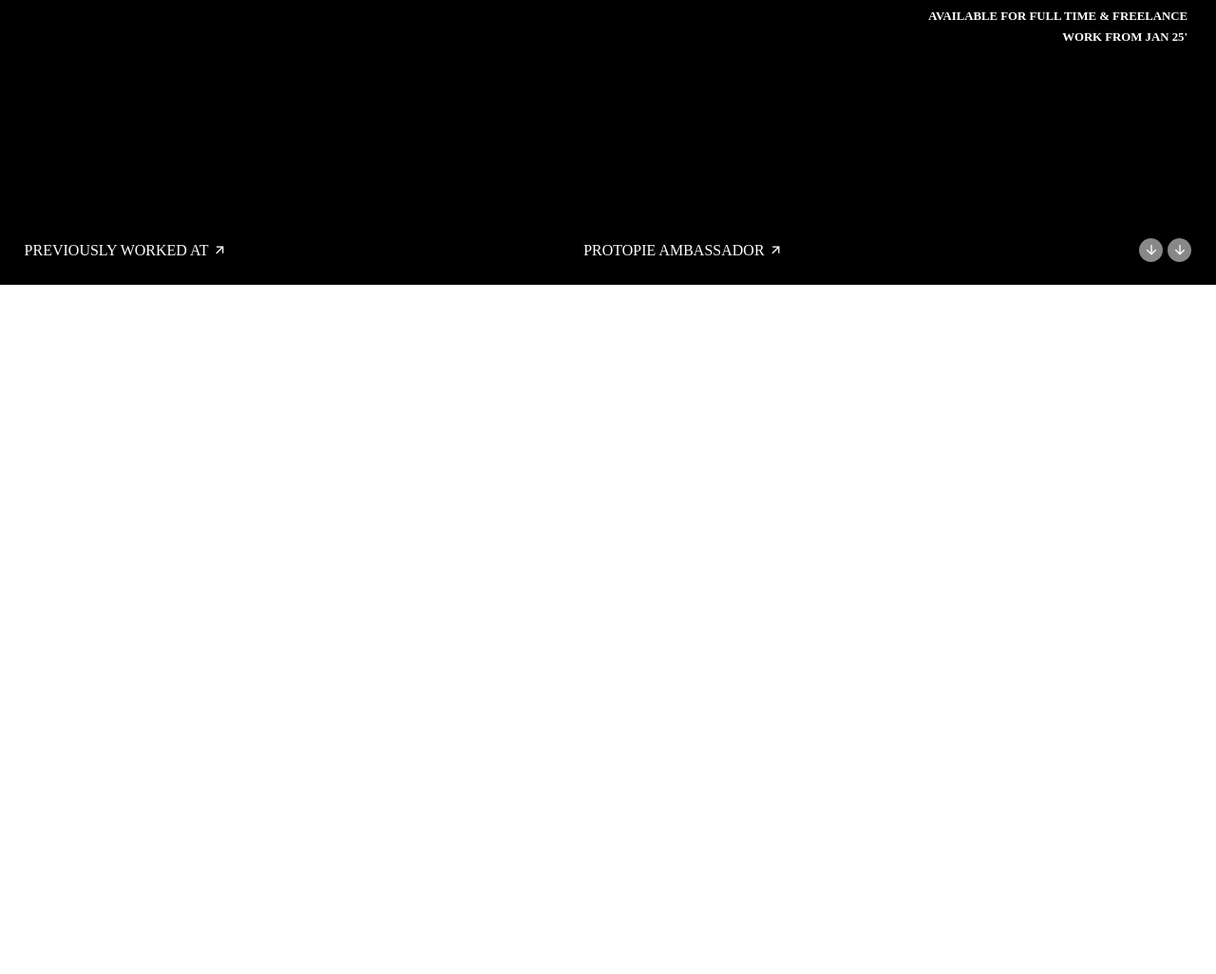
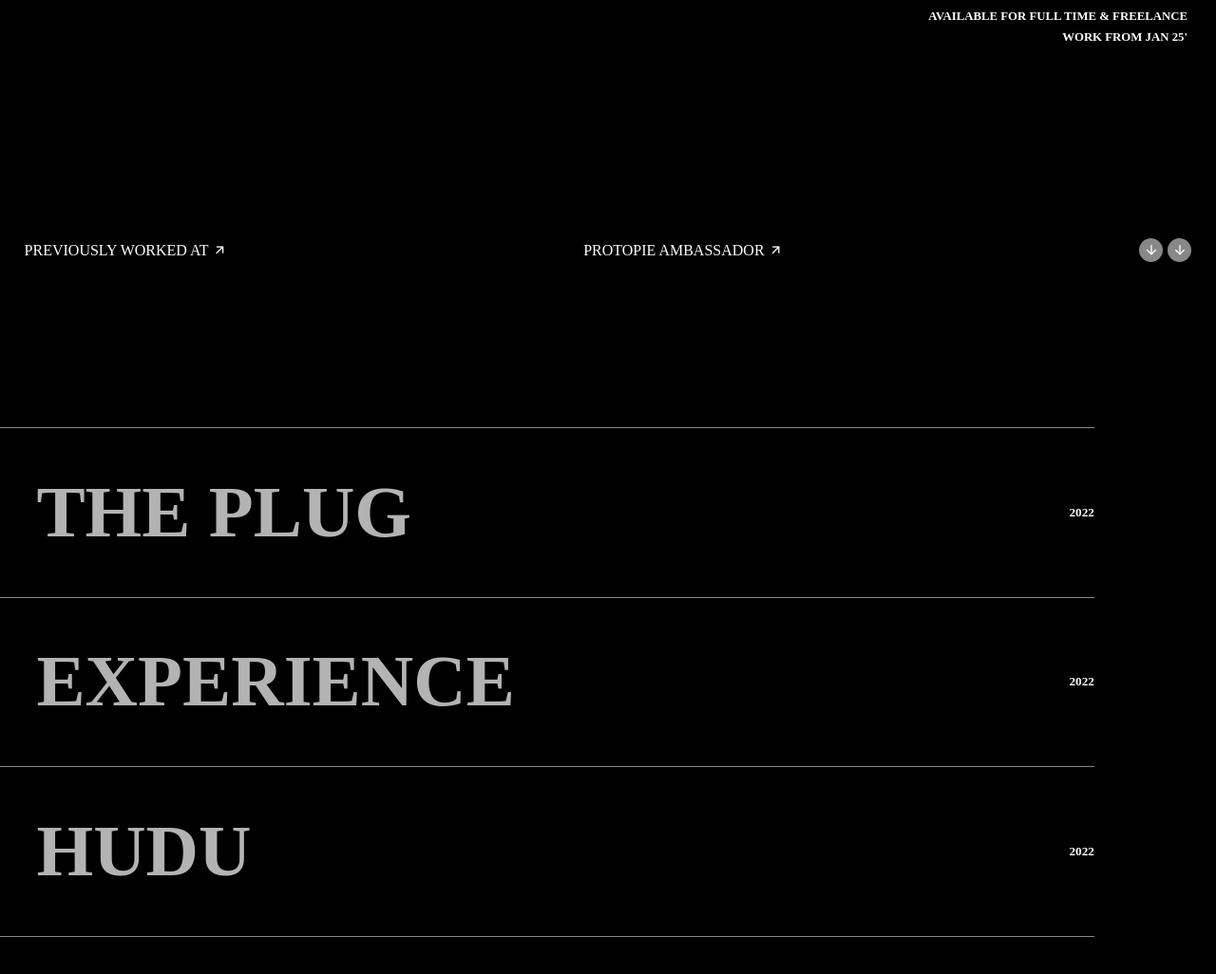
Before and after one commit to Suraj-219/Modern-Portfolio-Website, a plain HTML site: page index.html in a window 1280 px wide. Shown: the part 500-1526 px from the top of the page at 95% size. Before the commit the page ends 800 px from the top, so only its background shows below. Drawn offline with nearby package versions, Linux system fonts and the light colour scheme.

Commit message:
update file

```diff
--- a/index.html
+++ b/index.html
@@ -39,7 +39,18 @@
         </div>
 
         <div id="second">
-
+            <div class="element">
+                <h1>The Plug</h1>
+                <h5>2022</h5>
+            </div>
+            <div class="element">
+                <h1>Experience</h1>
+                <h5>2022</h5>
+            </div>
+            <div class="element elemlast">
+                <h1>Hudu</h1>
+                <h5>2022</h5>
+            </div>
         </div>
 
     </div>
--- a/style.css
+++ b/style.css
@@ -105,3 +105,32 @@ html, body{
     border-radius: 50%;
     background-color: #888;
 }
+
+#second{
+    color: white;
+    background-color: black;
+    padding-right: 10vw;
+    padding-top: 150px;
+    width: 100%;
+    height: 127vh;
+}
+
+.element{
+    display: flex;
+    align-items: center;
+    justify-content: space-between;
+    padding: 3.5vw 3vw;
+    padding-right: 0;
+    width: 100%;
+    border-top: 1px solid #888;
+}
+
+.element h1{
+    text-transform: uppercase;
+    font-size: 6vw;
+    opacity: .7;
+}
+
+.elemlast {
+    border-bottom: 1px solid #888;
+}
```
